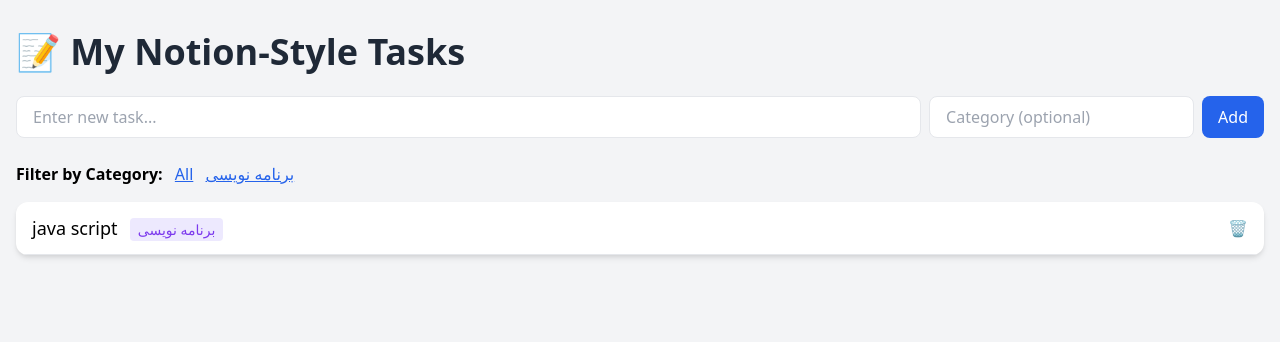
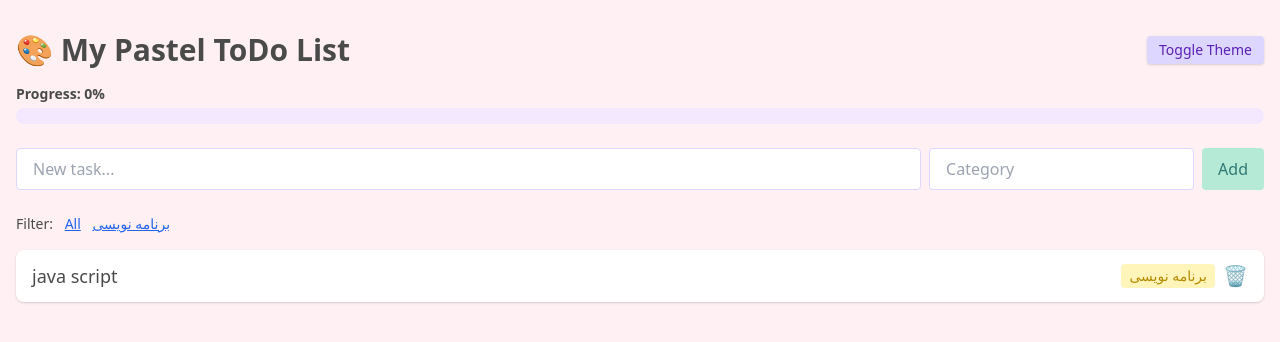
Before and after one commit to Termeh-najjarazari/todolist, a Flask app: page / in a window 1280 px wide. Shown: the top 342 px of the page. Run offline with Flask 3, Linux system fonts and the light colour scheme; data comes from the database, SQL or seed files in the repository.

Commit message:
🎨 افزودن نوار پیشرفت و تم پاستیلی

```diff
--- a/app.py
+++ b/app.py
@@ -22,8 +22,18 @@ def index():
         tasks = Task.query.filter_by(category=category).order_by(Task.created_at.desc()).all()
     else:
         tasks = Task.query.order_by(Task.created_at.desc()).all()
+
+    total_tasks = len(tasks)
+    done_tasks = len([t for t in tasks if t.done])
+    progress = int((done_tasks / total_tasks) * 100) if total_tasks > 0 else 0
+
     categories = db.session.query(Task.category).distinct().all()
-    return render_template('index.html', tasks=tasks, categories=[c[0] for c in categories if c[0]])
+    return render_template(
+        'index.html',
+        tasks=tasks,
+        categories=[c[0] for c in categories if c[0]],
+        progress=progress
+    )
 
 
 @app.route('/add', methods=['POST'])
@@ -62,6 +72,3 @@ if __name__ == '__main__':
     with app.app_context():
         db.create_all()
     app.run(debug=True, host='0.0.0.0')
-# Trigger GitHub Action
-# Trigger GitHub Action
-# Auto-pushed at 2025-05-11 00:52:56
--- a/static/style.css
+++ b/static/style.css
@@ -1,3 +1,29 @@
-body {
-  transition: background-color 0.3s ease;
+/* Pastel mode colors */
+body.pastel-mode {
+  background-color: #fff1f3;
+  color: #4a4a4a;
 }
+
+.pastel-mode .bg-purple-400 {
+  background-color: #cdb4db !important;
+}
+
+.pastel-mode .bg-purple-100 {
+  background-color: #f3e8ff !important;
+}
+
+.pastel-mode .bg-green-300 {
+  background-color: #b5ead7 !important;
+}
+
+.pastel-mode .text-green-900 {
+  color: #317873 !important;
+}
+
+.pastel-mode .bg-yellow-100 {
+  background-color: #fff5ba !important;
+}
+
+.pastel-mode .text-yellow-800 {
+  color: #b58900 !important;
+}
--- a/templates/index.html
+++ b/templates/index.html
@@ -1,27 +1,44 @@
 <!DOCTYPE html>
-<html lang="en">
+<html lang="en" data-theme="pastel">
 <head>
   <meta charset="UTF-8" />
   <meta name="viewport" content="width=device-width, initial-scale=1.0" />
-  <title>To-Do List</title>
+  <title>Pastel To-Do</title>
   <link href="https://cdn.jsdelivr.net/npm/tailwindcss@2.2.19/dist/tailwind.min.css" rel="stylesheet">
   <link rel="stylesheet" href="{{ url_for('static', filename='style.css') }}">
 </head>
-<body class="bg-gray-100 font-sans">
+<body class="transition duration-300 font-sans bg-pink-50 text-gray-800 pastel-mode">
   <div class="container mx-auto px-4 py-8">
-    <h1 class="text-4xl font-bold mb-6 text-gray-800">📝 My Notion-Style Tasks</h1>
 
-    <!-- Add Task Form -->
+    <!-- Header -->
+    <div class="flex justify-between items-center mb-4">
+      <h1 class="text-3xl font-bold">🎨 My Pastel ToDo List</h1>
+      <button onclick="toggleTheme()" class="text-sm bg-purple-200 text-purple-800 px-3 py-1 rounded shadow hover:bg-purple-300 transition">
+        Toggle Theme
+      </button>
+    </div>
+
+    <!-- Progress Bar -->
+    <div class="mb-6">
+      <div class="text-sm font-semibold mb-1">Progress: {{ progress }}%</div>
+      <div class="w-full bg-purple-100 rounded-full h-4">
+        <div class="bg-purple-400 h-4 rounded-full transition-all duration-500" style="width: {{ progress }}%;"></div>
+      </div>
+    </div>
+
+    <!-- Add Task -->
     <form action="/add" method="POST" class="flex flex-col sm:flex-row gap-2 mb-6">
-      <input name="title" placeholder="Enter new task..." class="flex-1 px-4 py-2 border rounded-lg focus:outline-none focus:ring-2" required>
-      <input name="category" placeholder="Category (optional)" class="px-4 py-2 border rounded-lg focus:outline-none">
-      <button type="submit" class="bg-blue-600 text-white px-4 py-2 rounded-lg hover:bg-blue-700">Add</button>
+      <input name="title" placeholder="New task..." class="flex-1 px-4 py-2 border border-purple-200 rounded focus:outline-none">
+      <input name="category" placeholder="Category" class="px-4 py-2 border border-purple-200 rounded focus:outline-none">
+      <button type="submit" class="bg-green-300 text-green-900 px-4 py-2 rounded hover:bg-green-400 transition">
+        Add
+      </button>
     </form>
 
-    <!-- Filter Categories -->
+    <!-- Category Filter -->
     {% if categories %}
-    <div class="mb-4">
-      <span class="font-semibold">Filter by Category:</span>
+    <div class="mb-4 text-sm">
+      <span class="font-medium">Filter:</span>
       <a href="/" class="text-blue-600 underline ml-2">All</a>
       {% for cat in categories %}
         <a href="/?category={{ cat }}" class="text-blue-600 underline ml-2">{{ cat }}</a>
@@ -30,25 +47,49 @@
     {% endif %}
 
     <!-- Task List -->
-    <div class="bg-white rounded-xl shadow-md overflow-hidden">
+    <div class="bg-white shadow rounded-lg divide-y divide-purple-100">
       {% for task in tasks %}
-        <div class="flex justify-between items-center px-4 py-3 border-b hover:bg-gray-50 transition">
-          <div class="flex-1">
+      <div class="flex justify-between items-center px-4 py-3 hover:bg-purple-50 transition">
         <form action="/toggle/{{ task.id }}" method="GET" class="inline">
-              <button class="{% if task.done %}line-through text-gray-500{% endif %} text-left text-lg focus:outline-none">
+          <button class="text-left {% if task.done %}line-through text-gray-400{% endif %} text-lg font-medium">
             {{ task.title }}
           </button>
         </form>
+        <div class="flex items-center gap-2">
           {% if task.category %}
-              <span class="ml-2 text-sm text-purple-600 bg-purple-100 px-2 py-0.5 rounded">{{ task.category }}</span>
+            <span class="text-sm bg-yellow-100 text-yellow-800 px-2 py-0.5 rounded">{{ task.category }}</span>
           {% endif %}
+          <a href="/delete/{{ task.id }}" class="text-red-400 hover:text-red-600 text-xl">🗑️</a>
         </div>
-          <a href="/delete/{{ task.id }}" class="text-red-500 hover:text-red-700">🗑️</a>
       </div>
       {% else %}
-        <div class="p-4 text-gray-500">No tasks yet. Add one above!</div>
+      <div class="px-4 py-6 text-gray-400 text-center">No tasks yet. Add one!</div>
       {% endfor %}
     </div>
+
   </div>
+
+  <!-- Theme Toggle Script -->
+  <script>
+    function toggleTheme() {
+      const html = document.documentElement;
+      if (html.dataset.theme === "pastel") {
+        html.dataset.theme = "light";
+        document.body.classList.remove("pastel-mode");
+        localStorage.setItem("theme", "light");
+      } else {
+        html.dataset.theme = "pastel";
+        document.body.classList.add("pastel-mode");
+        localStorage.setItem("theme", "pastel");
+      }
+    }
+
+    // Load stored theme
+    const savedTheme = localStorage.getItem("theme");
+    if (savedTheme === "light") {
+      document.documentElement.dataset.theme = "light";
+      document.body.classList.remove("pastel-mode");
+    }
+  </script>
 </body>
 </html>
```
Lines whose indentation alone changed are shown as unchanged.
